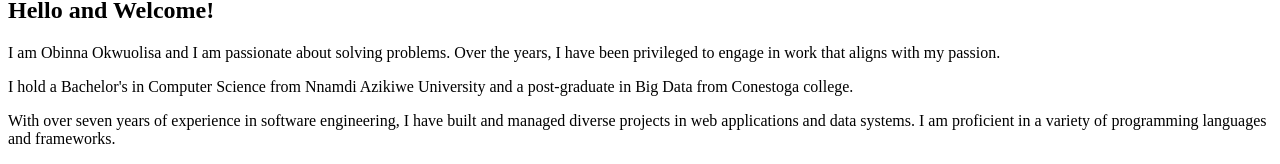
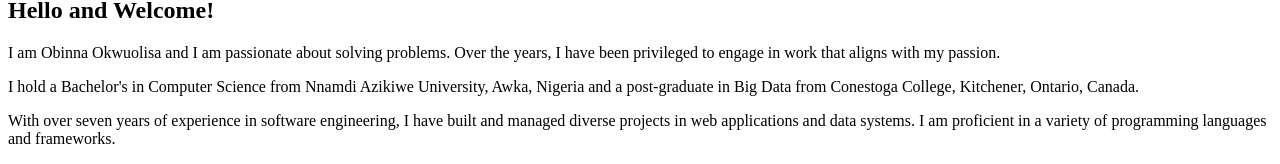
Before and after one commit to veryobinna/portfolio, a React (Create React App) app: page /about in a window 1280 px wide. Shown: the part 553-717 px from the top of the page. Built offline with nearby package versions, Linux system fonts and the light colour scheme.

Commit message:
Improve about

```diff
--- a/src/components/About.js
+++ b/src/components/About.js
@@ -43,8 +43,8 @@ const About = () => {
               </p>
               <p className="text-gray-500 mb-4">
                 I hold a Bachelor's in Computer Science from Nnamdi Azikiwe
-                University and a post-graduate in Big Data from Conestoga
-                college.
+                University, Awka, Nigeria and a post-graduate in Big Data from Conestoga
+                College, Kitchener, Ontario, Canada.
               </p>
               <p className="text-gray-500 mb-4">
                 With over seven years of experience in software engineering, I
```
